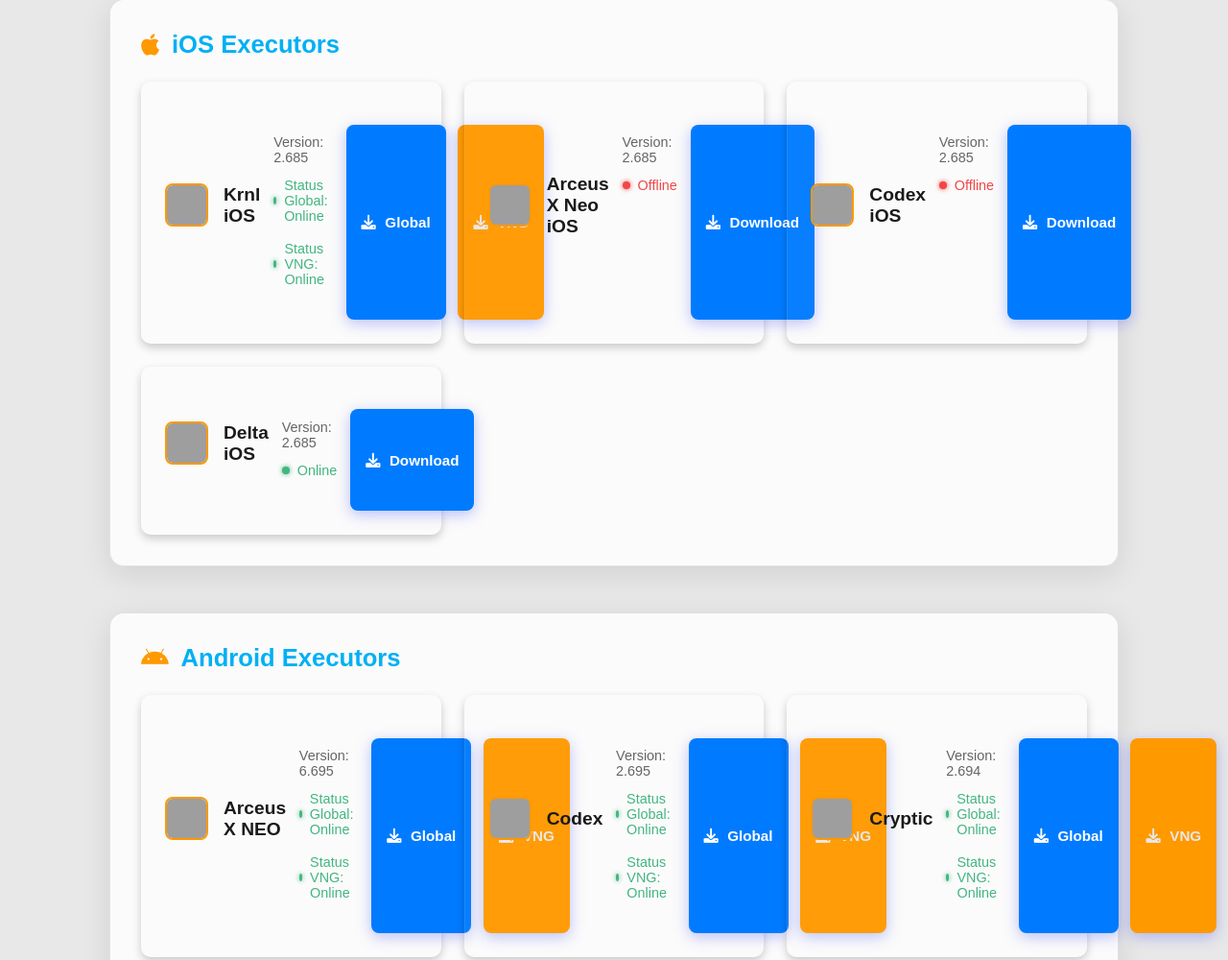
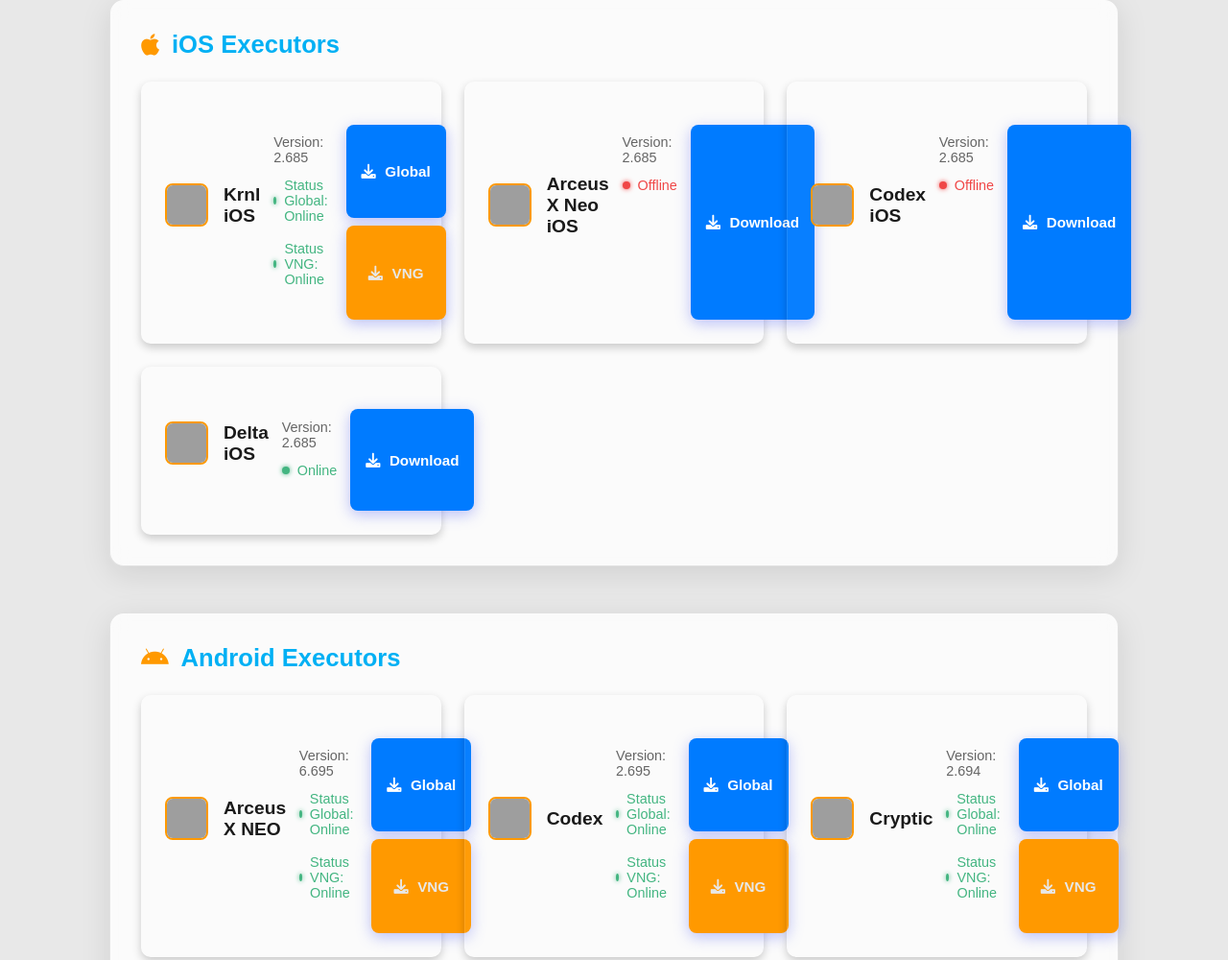
Before and after one commit to ugphone839/Executors, a plain HTML site: page index.html in a window 1280 px wide. Shown: the part 978-1978 px from the top of the page at 96% size. Drawn offline with Linux system fonts and the light colour scheme; grey boxes are pictures that could not be loaded.

Commit message:
Update style.css

```diff
--- a/style.css
+++ b/style.css
@@ -480,3 +480,23 @@
         gap: 0.5rem;
     }
 }
+/* BỔ SUNG để các nút Download xuống dòng */
+.card-actions {
+    flex-wrap: wrap; /* Cho phép các nút xuống dòng */
+    gap: 8px; /* Thêm khoảng cách giữa các nút */
+}
+
+.card-actions .btn {
+    flex-grow: 1; /* Cho phép các nút mở rộng */
+    max-width: 100%; /* Đảm bảo nút chiếm 100% chiều rộng khi cần xuống dòng */
+}
+
+/* Tối ưu hóa trên điện thoại để các nút không quá to */
+@media (max-width: 600px) {
+    .card-actions {
+        flex-direction: column; /* Trên màn hình nhỏ, buộc các nút xuống dòng hoàn toàn */
+    }
+    .card-actions .btn {
+        width: 100%; /* Đảm bảo nút chiếm toàn bộ chiều rộng */
+    }
+}
```
